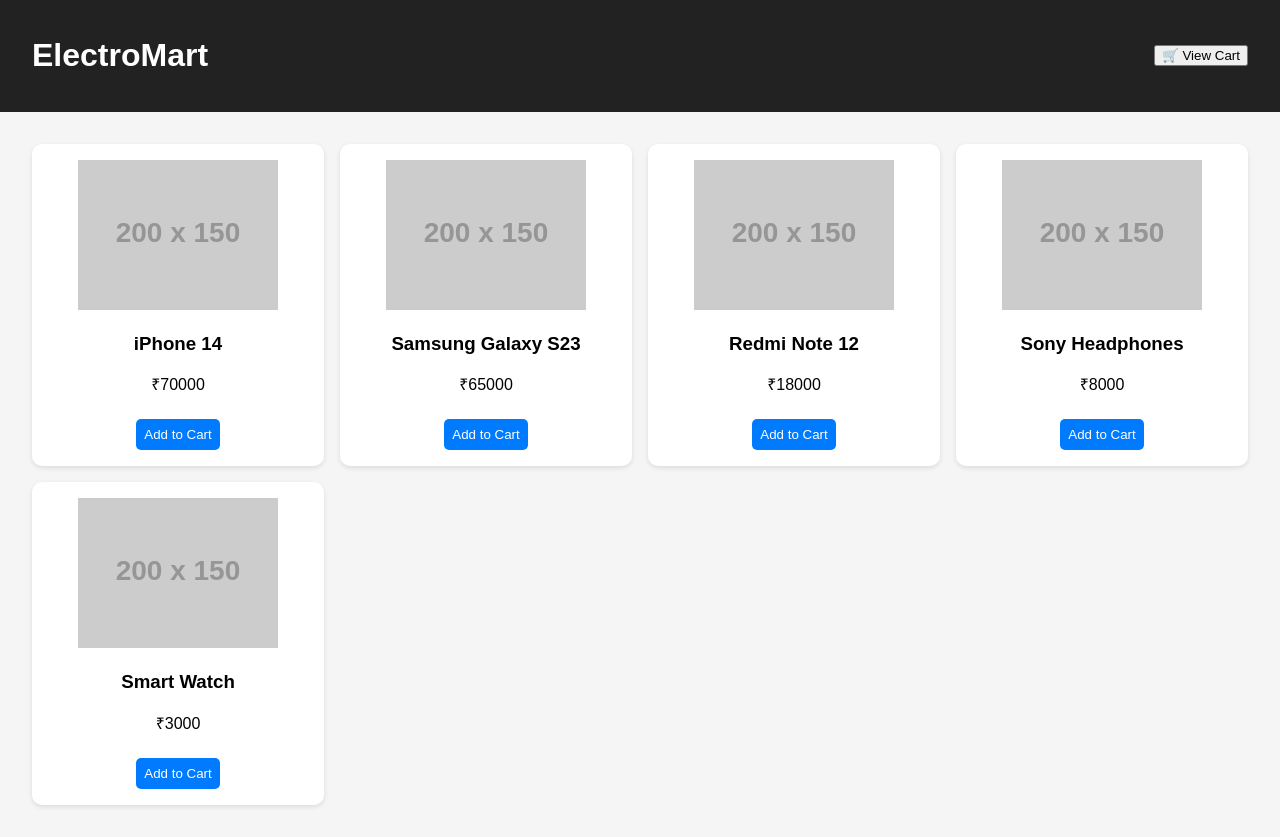
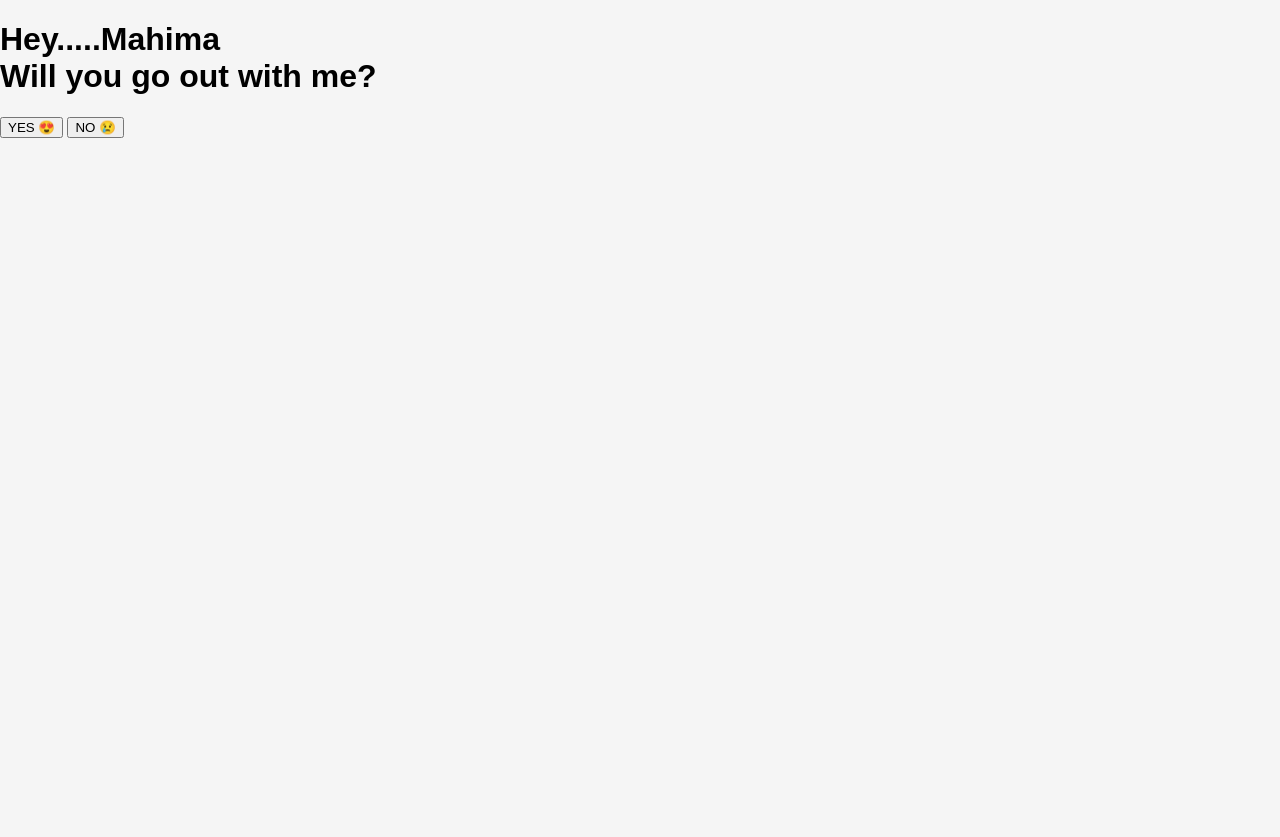
Before and after one commit to VeeeeKay/maan_le.pls, a plain HTML site: page index.html in a window 1280 px wide. After the commit the page ends 800 px from the top, so only its background shows below. Drawn offline with Linux system fonts and the light colour scheme; placeholder pictures from the web are drawn by us.

Commit message:
index.html

```diff
--- a/index.html
+++ b/index.html
@@ -2,27 +2,17 @@
 <html lang="en">
 <head>
   <meta charset="UTF-8" />
-  <meta name="viewport" content="width=device-width, initial-scale=1.0"/>
-  <title>ElectroMart</title>
+  <meta name="viewport" content="width=device-width, initial-scale=1.0" />
+  <title>Hey Mahima 💌</title>
   <link rel="stylesheet" href="style.css" />
 </head>
 <body>
-  <header>
-    <h1>ElectroMart</h1>
-    <nav>
-      <button id="view-cart-btn">🛒 View Cart</button>
-    </nav>
-  </header>
+  <h1>Hey.....Mahima <br>Will you go out with me?</h1>
 
-  <main id="product-container">
-    <!-- Product cards will be injected here by JavaScript -->
-  </main>
 
-  <div id="cart-modal" class="hidden">
-    <h2>Cart</h2>
-    <ul id="cart-items"></ul>
-    <p>Total: ₹<span id="cart-total">0</span></p>
-    <button onclick="closeCart()">Close</button>
+  <div class="buttons">
+    <button onclick="handleYes()">YES 😍</button>
+    <button id="noBtn" onclick="handleNo()">NO 😢</button>
   </div>
 
   <script src="script.js"></script>
```
